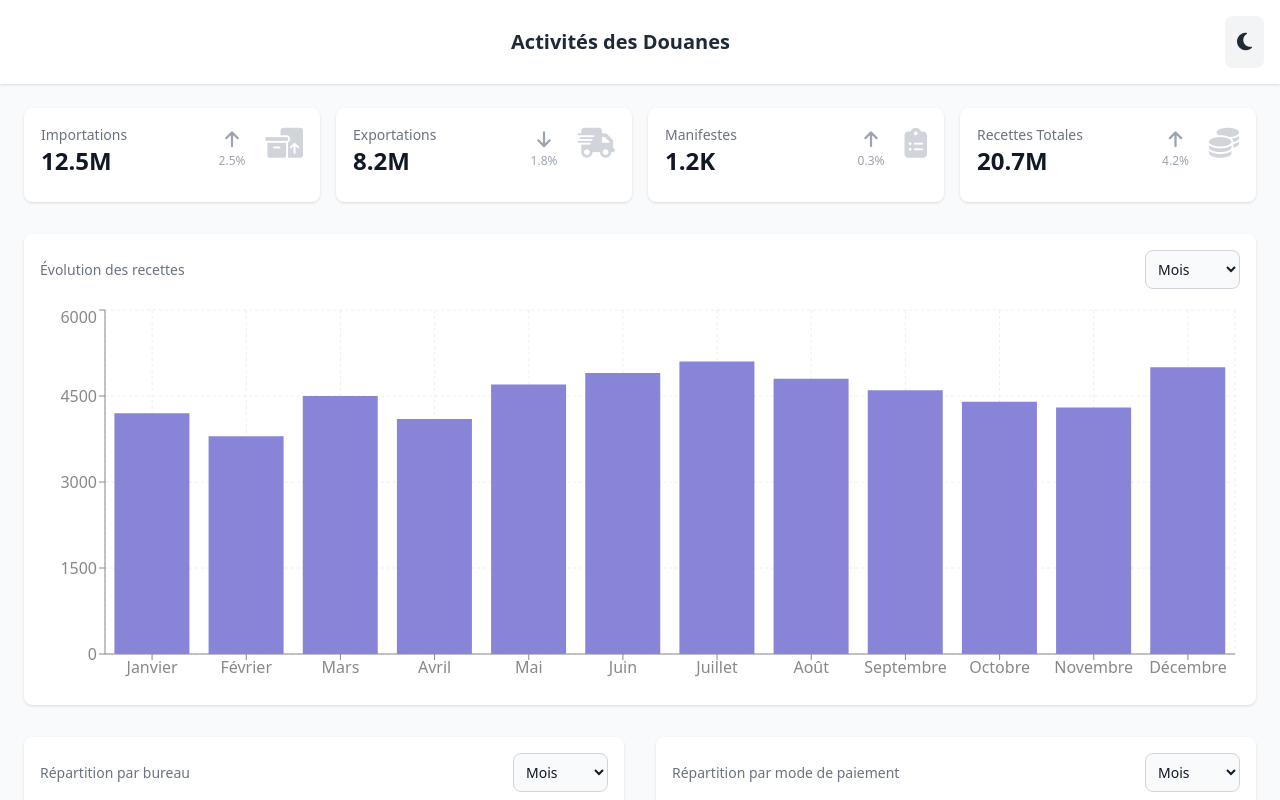
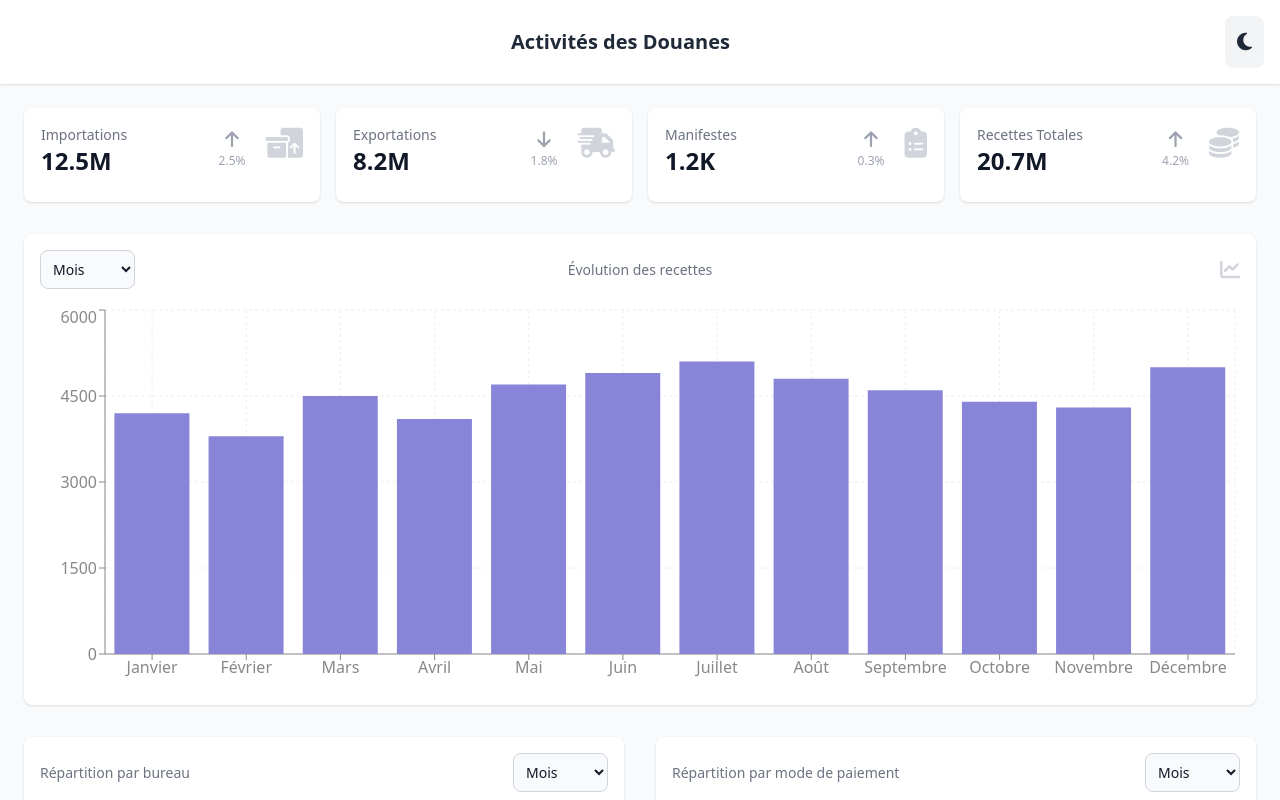
Before and after one commit to Kalixor/djib_1, a React (Vite) app: page / in a window 1280 px wide. Shown: the top 800 px of the page. Built offline with nearby package versions, Linux system fonts and the light colour scheme.

Commit message:
Initial commit from your app

```diff
--- a/src/components/charts/BarChart.jsx
+++ b/src/components/charts/BarChart.jsx
@@ -18,10 +18,8 @@ export default function BarChart({ filters, setFilters }) {
 
   return (
     <div className="bg-white dark:bg-gray-800 p-4 rounded-lg shadow hover:shadow-lg dark:hover:shadow-[0_0_15px_5px_rgba(255,255,0,0.3)] transition-all duration-300">
-      <div className="flex justify-between items-center mb-4">
-        <h3 className="text-sm font-medium text-gray-500 dark:text-gray-400">
-          Évolution des recettes
-        </h3>
+      <div className="flex items-center mb-4">
+        <div className="w-1/4">
           <select
             value={filters.period}
             onChange={(e) => setFilters({ ...filters, period: e.target.value })}
@@ -32,6 +30,15 @@ export default function BarChart({ filters, setFilters }) {
             <option value="month">Mois</option>
             <option value="year">Année</option>
           </select>
+        </div>
+        <div className="w-1/2 text-center">
+          <h3 className="text-sm font-medium text-gray-500 dark:text-gray-400">
+            Évolution des recettes
+          </h3>
+        </div>
+        <div className="w-1/4 flex justify-end">
+          <i className="fas fa-chart-line text-xl text-gray-300 dark:text-gray-600 group-hover:text-yellow-400 transition-colors duration-300 hover:animate-pulse" />
+        </div>
       </div>
       <div className="h-96">
         <ResponsiveContainer width="100%" height="100%">
```
Lines whose indentation alone changed are shown as unchanged.
